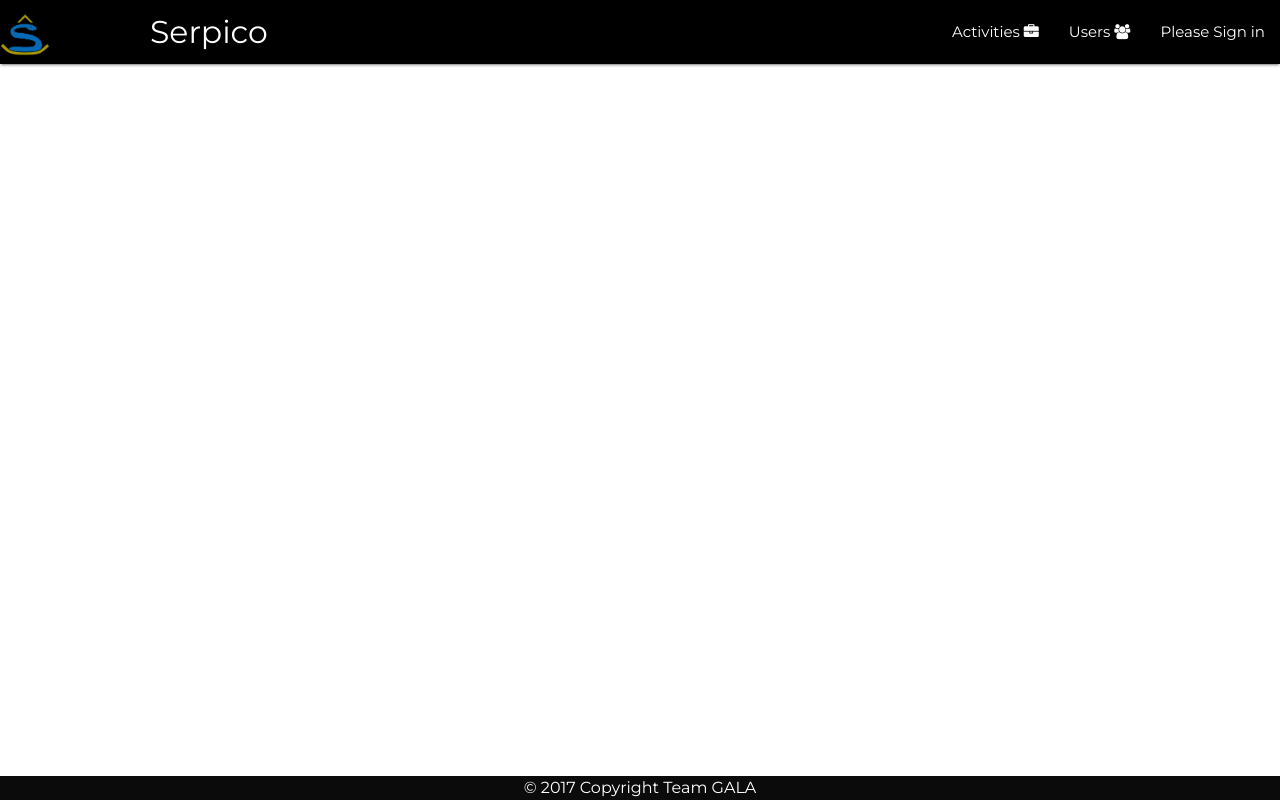
After one commit to Faventyne/teamgala2, a PHP site: template templates/layout_results.html.twig in a window 1280 px wide. The commit adds this page. Run offline with PHP 8.4, Linux system fonts and the light colour scheme; the template is opened without the code that fills it, so the values that code supplies are empty; some libraries are stand-ins or nearby versions.

Commit message:
new files

```diff
--- /dev/null
+++ b/templates/layout_results.html.twig
@@ -0,0 +1,146 @@
+<!DOCTYPE html>
+<html>
+    <head>
+        <title>{% block title '' %} - Serpico</title>
+        <meta name="viewport" content="width=device-width, initial-scale=1">
+
+        <!-- CSS custom -->
+        <link href="{{ asset('css/style.css') }}" rel="stylesheet" type="text/css" />
+        <!-- CSS Materialize -->
+        <link rel="stylesheet" href="{{ asset('lib/materialize/css/materialize.css') }}">
+        <!-- CSS JQuery UI-->
+        <link rel="stylesheet" href="https://cdnjs.cloudflare.com/ajax/libs/jqueryui/1.12.1/jquery-ui.css">
+        <!-- Font awesome-->
+        <link rel="stylesheet" href="https://cdnjs.cloudflare.com/ajax/libs/font-awesome/4.7.0/css/font-awesome.css">
+        <!-- Materialize icons  -->
+        <link href="https://fonts.googleapis.com/icon?family=Material+Icons" rel="stylesheet">
+
+        <script type="text/javascript">
+            var _gaq = _gaq || [];
+            _gaq.push(['_setAccount', 'UA-XXXXXXXX-X']);
+            _gaq.push(['_trackPageview']);
+
+            (function() {
+                var ga = document.createElement('script'); ga.type = 'text/javascript'; ga.async = true;
+                ga.src = ('https:' == document.location.protocol ? 'https://ssl' : 'http://www') + '.google-analytics.com/ga.js';
+                var s = document.getElementsByTagName('script')[0]; s.parentNode.insertBefore(ga, s);
+            })();
+        </script>
+        <!--Load the AJAX API-->
+        <script type="text/javascript" src="https://www.gstatic.com/charts/loader.js"></script>
+        <script type="text/javascript">
+
+
+            {%  block displayChart %}
+            {% endblock %}
+
+        </script>
+    </head>
+    <body>
+      <div id="logOutMenu" class="HiddenMenu">
+        {% if is_granted('IS_AUTHENTICATED_FULLY') %}
+        <h5>{{ currentuser.firstname }} {{ currentuser.lastname }}</h5>
+        {% endif %}
+        Are you sure you would you like to Log Out?
+        <ul>
+          <li><a href="{{ path('admin_logout') }}">Log out</a></li>
+        </ul>
+        <div id="logOutCloseButton">
+          close
+        </div>
+      </div>
+
+<!-- comment seperating the two slided in menus -->
+
+        {% if is_granted('IS_AUTHENTICATED_FULLY') %}
+          <div id="dropDownOptions" class="HiddenMenu">
+            <!-- phot du mec, ajout de if si jamais on fait lajout de photos  -->
+            <div id="popUpPhotoDiv">
+              <img id="popUpPhoto" src="{{ asset('lib/img/logoaltthree.png') }}"/>
+            </div>
+                <!-- son nom -->
+            <h1>{% block username %}{% endblock %}</h1>
+             <h1>Menu </h1>
+             <ul>
+               <li><i class="fa fa-home" aria-hidden="true"></i><a href="{{ path('home') }}"> HOME </a></li>
+               <li><i class="fa fa-user" aria-hidden="true"></i><a href="{{ path('profile') }}"> MY PROFILE </a></li>
+               <li><i class="fa fa-briefcase" aria-hidden="true"></i><a href="{{ path('myActivities') }}">MY ACTIVITIES</a></li>
+               <li><i class="fa fa-cog" aria-hidden="true"></i><a href="{{ path('createUser') }}"> Users</a></li>
+             </ul>
+            <div id="homeCloseButton">
+              close
+            </div>
+          </div>
+        {% endif %}
+
+
+        <!-- mobile header -->
+
+
+
+        <header id="header">
+
+<!-- for the mobile version (original) -->
+        <!-- home menu icon/button for mobile -->
+        <i id="returnMenu" class="material-icons ">home</i>
+
+        <!-- log out icon/button for mobile version -->
+        <i  id="logOutButton" class="fa fa-sign-out" aria-hidden="true"></i>
+
+        <div class="currentPage">
+          {% block pagename %}{% endblock %}
+        </div>
+
+
+      </header>
+
+<!-- desktop version -->
+
+
+      <nav id="nav">
+   <div class="nav-wrapper black">
+     <a href="{{ path('home') }}" class="brand-logo"><img id="logoHomepage" src="{{ asset('lib/img/logo.png') }}" ><span id="serpicoNav">Serpico</span></a>
+     <ul id="nav-mobile" class="right ">
+       <li><a href="{{ path('myActivities') }}">Activities <i class="fa fa-briefcase" aria-hidden="true"></i></a></li>
+       <li><a href="{{ path('createUser') }}">Users <i class="fa fa-users" aria-hidden="true"></i></a></li>
+       <li><a href="{{ path('profile') }}">
+         {% if is_granted('IS_AUTHENTICATED_FULLY') %}
+          {{ currentuser.firstname }} {{ currentuser.lastname }} Profile <i class="fa fa-cog" aria-hidden="true"></i>
+
+         {% else %}
+          Please Sign in
+         {% endif %}
+
+       </a></li>
+       {% if is_granted('IS_AUTHENTICATED_FULLY') %}
+         <li>
+           <a href="{{ path('admin_logout') }}">Log Out <i class="fa fa-sign-out" aria-hidden="true"></i></a>
+         </li>
+       {% endif %}
+
+     </ul>
+   </div>
+ </nav>
+
+
+
+        {% block content %}{% endblock %}
+
+        <!-- CDN : jquery -->
+        <script src="https://cdnjs.cloudflare.com/ajax/libs/jquery/3.2.1/jquery.min.js" ></script>
+        <!-- CDN : script Materialize -->
+        <script src="https://cdnjs.cloudflare.com/ajax/libs/materialize/0.100.2/js/materialize.min.js"></script>
+        <!-- CDN JQuery UI -->
+        <script src="https://cdnjs.cloudflare.com/ajax/libs/jqueryui/1.12.1/jquery-ui.js"></script>
+        <!-- header custom js -->
+        <script src="{{ asset('js/header.js') }}"></script>
+        {% block javascripts %}{% endblock %}
+      <footer>
+          <div id="footer" class="footer-copyright">
+              <div class="container">
+                  © <script type="text/javascript">document.write(new Date().getFullYear());</script> Copyright Team GALA
+              </div>
+          </div>
+      </footer>
+    </body>
+</html>
```
Also changed, not shown: templates/activity_results.html.twig (+42 -2 lines).
